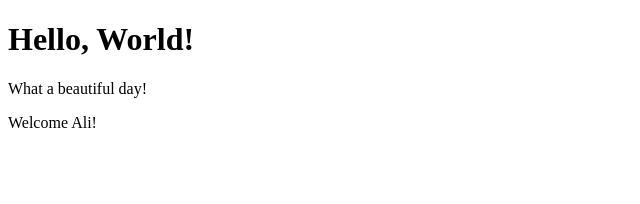
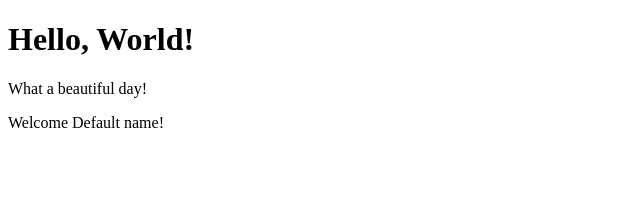
Before and after one commit to Aliberk17/react-exercises, a React (Create React App) app: page / in a window 1280 px wide. Shown: the top 204 px of the page, without its empty margins (0-640 px from the left). Built offline with nearby package versions, Linux system fonts and the light colour scheme.

Commit message:
Props - 02

```diff
--- a/src/App.js
+++ b/src/App.js
@@ -7,7 +7,7 @@ export default class App extends Component {
     return (
       <div>
         <Hello />
-        <Welcome name = "Ali"/>
+        <Welcome />
       </div>
     );
   }
--- a/src/Welcome.js
+++ b/src/Welcome.js
@@ -3,7 +3,7 @@ import React, { Component } from 'react'
 export default class Welcome extends Component {
   render() {
     return (
-      <p>Welcome {this.props.name}!</p>
+      <p>Welcome {this.props.name || "Default name"}!</p>
     )
   }
 }
```
